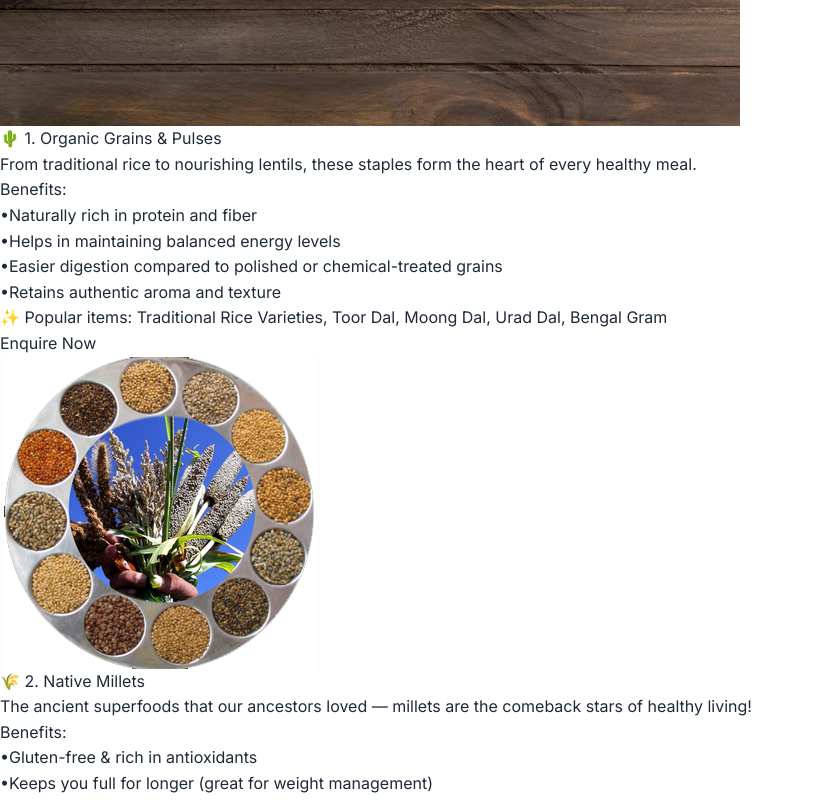
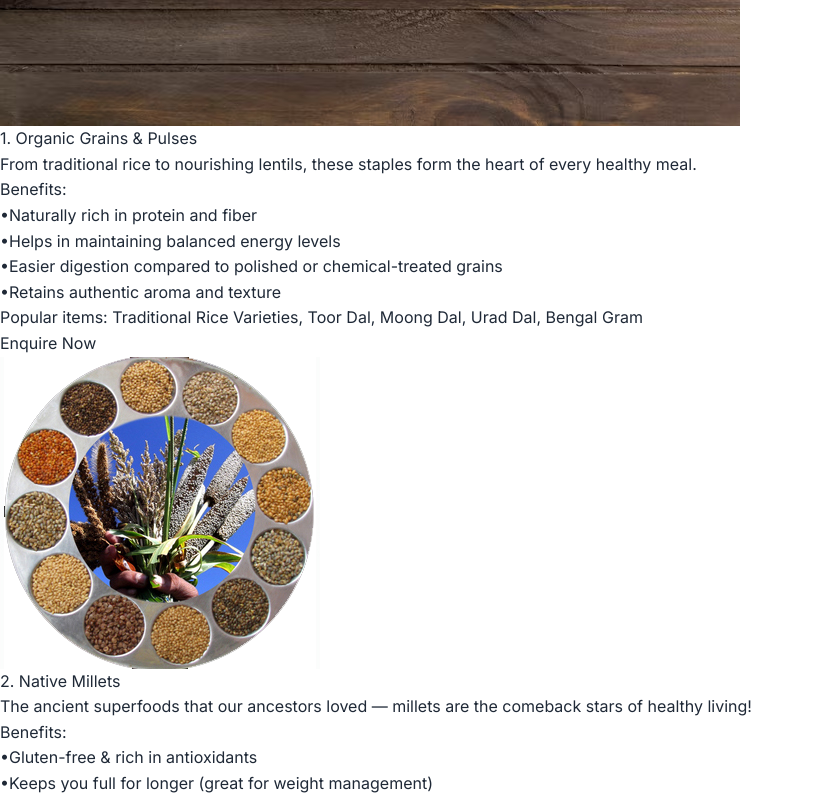
Before and after one commit to muthuecoproducts-crypto/muthu-eco-products, a React (Vite) app: page /products in a window 1280 px wide. Shown: the part 1714-2514 px from the top of the page, without its empty margins (0-814 px from the left). Built offline with nearby package versions, Linux system fonts and the light colour scheme.

Commit message:
Fix button visibility issues - improve contrast and hover states

```diff
--- a/src/pages/Products.jsx
+++ b/src/pages/Products.jsx
@@ -5,42 +5,42 @@ import SEOHead from '../components/SEOHead'
 const Products = () => {
   const productCategories = [
     {
-      title: "🌵 1. Organic Grains & Pulses",
+      title: "1. Organic Grains & Pulses",
       description: "From traditional rice to nourishing lentils, these staples form the heart of every healthy meal.",
       benefits: ["Naturally rich in protein and fiber", "Helps in maintaining balanced energy levels", "Easier digestion compared to polished or chemical-treated grains", "Retains authentic aroma and texture"],
       items: ["Traditional Rice Varieties", "Toor Dal", "Moong Dal", "Urad Dal", "Bengal Gram"],
       image: "/images/grains.png"
     },
     {
-      title: "🌾 2. Native Millets",
+      title: "2. Native Millets",
       description: "The ancient superfoods that our ancestors loved — millets are the comeback stars of healthy living!",
       benefits: ["Gluten-free & rich in antioxidants", "Keeps you full for longer (great for weight management)", "Boosts heart health and immunity", "Ideal for diabetic-friendly meals"],
       items: ["Foxtail Millet", "Barnyard Millet", "Little Millet", "Kodo Millet", "Finger Millet (Ragi)"],
       image: "/images/native-millets.png"
     },
     {
-      title: "🌶 3. Spices & Condiments",
+      title: "3. Spices & Condiments",
       description: "Our spices are sun-dried, handpicked, and full of natural oils — giving you that unbeatable aroma and taste.",
       benefits: ["Natural source of antioxidants", "Improves digestion and metabolism", "Adds real flavor without artificial enhancers", "Helps in boosting immunity"],
       items: ["Turmeric", "Pepper", "Coriander", "Mustard", "Cumin", "Fenugreek"],
       image: "/images/spices.png"
     },
     {
-      title: "🥥 4. Cold-Pressed Oils",
+      title: "4. Cold-Pressed Oils",
       description: "Extracted the traditional way — no heat, no chemicals, just raw nutrition in every drop.",
       benefits: ["Retains natural nutrients and aroma", "Supports heart health and balanced cholesterol", "Perfect for traditional cooking and skincare", "Long shelf life with pure extraction process"],
       items: ["Gingelly Oil", "Coconut Oil", "Groundnut Oil"],
       image: "/images/oils.png"
     },
     {
-      title: "🍯 5. Natural Essentials",
+      title: "5. Natural Essentials",
       description: "Tiny kitchen heroes that make every dish wholesome and flavorful!",
       benefits: ["100% natural and unrefined", "Boosts immunity and energy levels", "Great alternatives to processed sugar and salts"],
       items: ["Pure Honey", "Jaggery", "Rock Salt", "Country Sugar"],
       image: "/images/honey.png"
     },
     {
-      title: "🥓 6. Ready Mixes & Flours",
+      title: "6. Ready Mixes & Flours",
       description: "Convenience meets tradition — instant mixes made with care and love!",
       benefits: ["Freshly ground from organic grains", "Free from preservatives", "Quick, healthy meal options for busy mornings"],
       items: ["Idli/Dosa Batter", "Multigrain Mix", "Ragi Flour", "Besan", "Wheat Flour"],
@@ -66,7 +66,7 @@ const Products = () => {
       {/* Hero Section */}
       <section className="py-12 sm:py-16 bg-gray-50">
         <div className="max-w-6xl mx-auto px-4 sm:px-6 text-center">
-          <h1 className="text-3xl sm:text-4xl md:text-5xl font-bold text-gray-800 mb-4 sm:mb-6">🌻 Our Product Range & Benefits</h1>
+          <h1 className="text-3xl sm:text-4xl md:text-5xl font-bold text-gray-800 mb-4 sm:mb-6">Our Product Range & Benefits</h1>
           <p className="text-lg sm:text-xl text-gray-600 max-w-3xl mx-auto mb-6 sm:mb-8 px-2">
             Even though we're a humble store, our shelves are full of nature's treasures. Here's a glimpse of what we bring to your table — and why they're amazing for your health!
           </p>
@@ -105,7 +105,7 @@ const Products = () => {
                         </li>
                       ))}
                     </ul>
-                    <p className="text-primary font-semibold">✨ Popular items: {category.items.join(", ")}</p>
+                    <p className="text-primary font-semibold">Popular items: {category.items.join(", ")}</p>
                   </div>
                   <button
                     onClick={handleEnquiry}
@@ -125,24 +125,20 @@ const Products = () => {
         <div className="max-w-6xl mx-auto px-4 text-center">
           <h2 className="text-3xl font-bold text-gray-800 mb-12">Quality Assurance</h2>
           <div className="grid md:grid-cols-4 gap-8">
-            <div className="space-y-4">
-              <div className="text-4xl">🔬</div>
-              <h3 className="text-xl font-semibold">Lab Tested</h3>
+            <div className="bg-white p-6 rounded-xl shadow-lg border-t-4 border-primary">
+              <h3 className="text-xl font-semibold mb-3">Lab Tested</h3>
               <p className="text-gray-600">All products undergo rigorous laboratory testing</p>
             </div>
-            <div className="space-y-4">
-              <div className="text-4xl">📜</div>
-              <h3 className="text-xl font-semibold">Certified Organic</h3>
+            <div className="bg-white p-6 rounded-xl shadow-lg border-t-4 border-secondary">
+              <h3 className="text-xl font-semibold mb-3">Certified Organic</h3>
               <p className="text-gray-600">Certified by recognized organic certification bodies</p>
             </div>
-            <div className="space-y-4">
-              <div className="text-4xl">🌱</div>
-              <h3 className="text-xl font-semibold">Chemical Free</h3>
+            <div className="bg-white p-6 rounded-xl shadow-lg border-t-4 border-accent">
+              <h3 className="text-xl font-semibold mb-3">Chemical Free</h3>
               <p className="text-gray-600">No pesticides, chemicals, or artificial additives</p>
             </div>
-            <div className="space-y-4">
-              <div className="text-4xl">🚚</div>
-              <h3 className="text-xl font-semibold">Fresh Delivery</h3>
+            <div className="bg-white p-6 rounded-xl shadow-lg border-t-4 border-primary">
+              <h3 className="text-xl font-semibold mb-3">Fresh Delivery</h3>
               <p className="text-gray-600">Direct from farm to your doorstep</p>
             </div>
           </div>
@@ -159,13 +155,13 @@ const Products = () => {
           <div className="flex flex-col sm:flex-row gap-4 justify-center">
             <button
               onClick={handleEnquiry}
-              className="bg-primary text-white px-8 py-3 rounded-full hover:bg-secondary transition-colors duration-300 font-medium uppercase"
+              className="bg-green-600 text-white px-8 py-3 rounded-full hover:bg-green-700 transition-colors duration-300 font-medium uppercase shadow-lg"
             >
               WhatsApp Enquiry
             </button>
             <Link
               to="/contact"
-              className="bg-white text-primary border-2 border-primary px-8 py-3 rounded-full hover:bg-primary hover:text-white transition-colors duration-300 font-medium uppercase"
+              className="bg-primary text-white px-8 py-3 rounded-full hover:bg-primary/90 transition-colors duration-300 font-medium uppercase shadow-lg"
             >
               Contact Us
             </Link>
```
